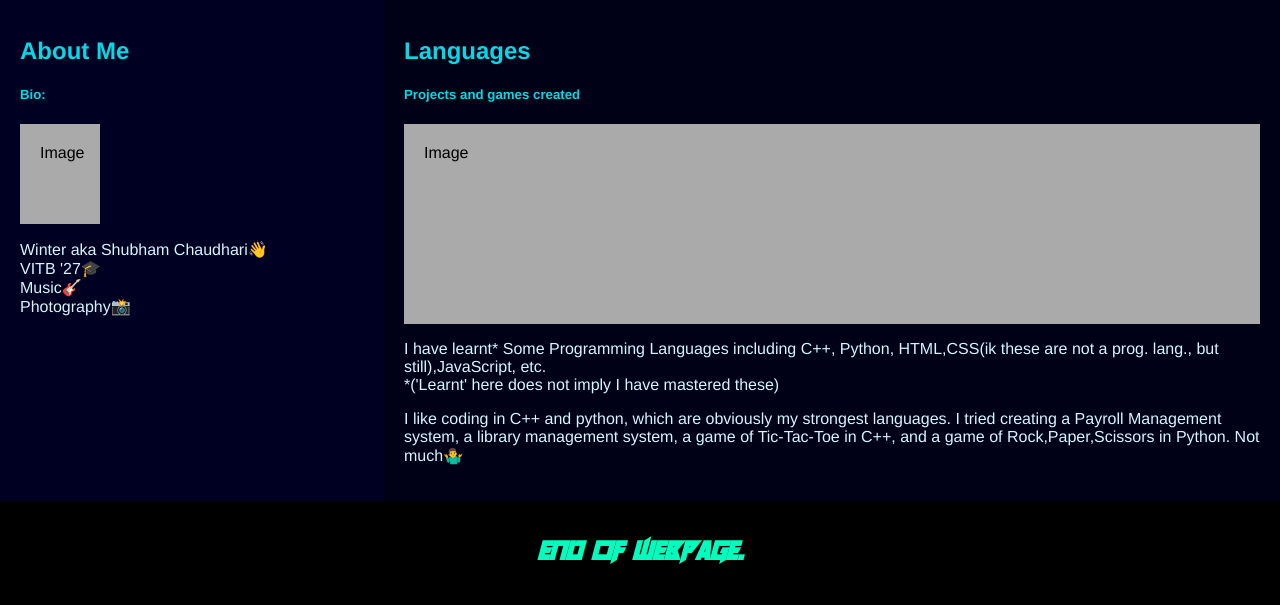
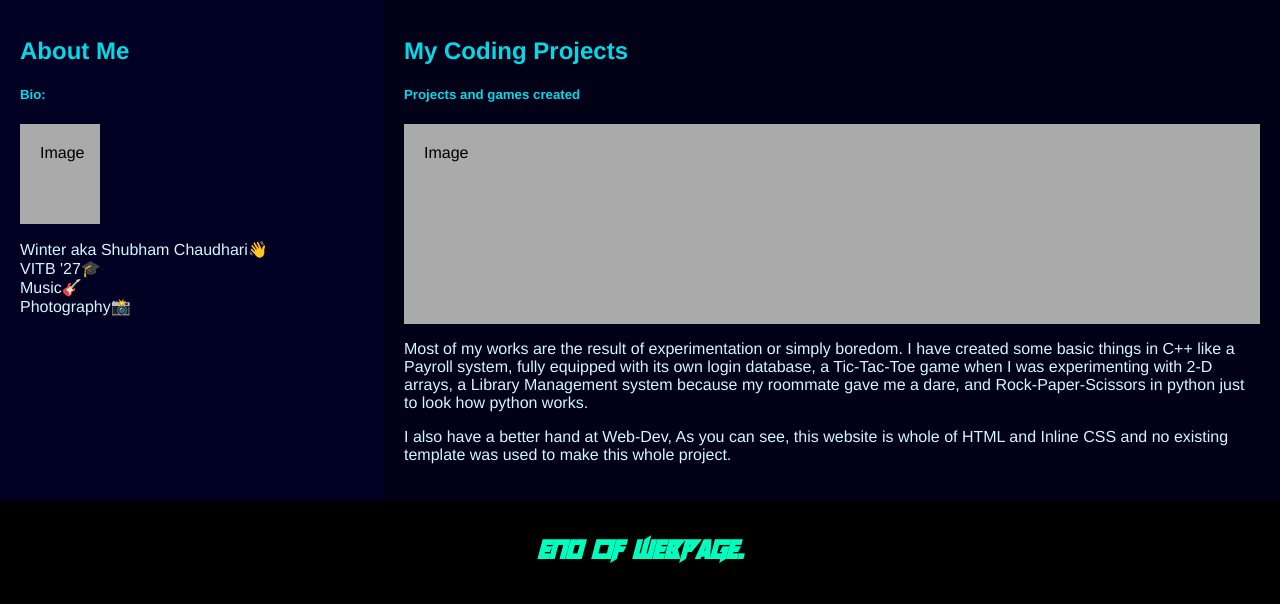
Before and after one commit to Winter262005/languages, a plain HTML site: page index.html in a window 1280 px wide. Shown: the part 428-1033 px from the top of the page. Drawn offline with Linux system fonts and the light colour scheme; a script that the page names is missing.

Commit message:
Update index.html

```diff
--- a/index.html
+++ b/index.html
@@ -136,11 +136,11 @@ body {
     <p style="color: #d1f7ff;">Winter aka Shubham Chaudhari👋<br>VITB '27🎓<br>Music🎸<br>Photography📸</p>
   </div>
   <div class="main">
-    <h2 style="color: #05d9e8;">Languages</h2>
+    <h2 style="color: #05d9e8;">My Coding Projects</h2>
     <h5 style="color: #05d9e8;">Projects and games created</h5>
     <div class="fakeimg" style="height:200px;">Image</div>
-    <p style="color: #d1f7ff;">I have learnt* Some Programming Languages including C++, Python, HTML,CSS(ik these are not a prog. lang., but still),JavaScript, etc.<br>*('Learnt' here does not imply I have mastered these)</p>
-    <p style="color: #d1f7ff;">I like coding in C++ and python, which are obviously my strongest languages. I tried creating a Payroll Management system, a library management system, a game of Tic-Tac-Toe in C++, and a game of Rock,Paper,Scissors in Python. Not much🤷‍♂️</p>
+    <p style="color: #d1f7ff;">Most of my works are the result of experimentation or simply boredom. I have created some basic things in C++ like a Payroll system, fully equipped with its own login database, a Tic-Tac-Toe game when I was experimenting with 2-D arrays, a Library Management system because my roommate gave me a dare, and Rock-Paper-Scissors in python just to look how python works.</p>
+    <p style="color: #d1f7ff;">I also have a better hand at Web-Dev, As you can see, this website is whole of HTML and Inline CSS and no existing template was used to make this whole project.</p>
   </div>
 </div>
 
```
